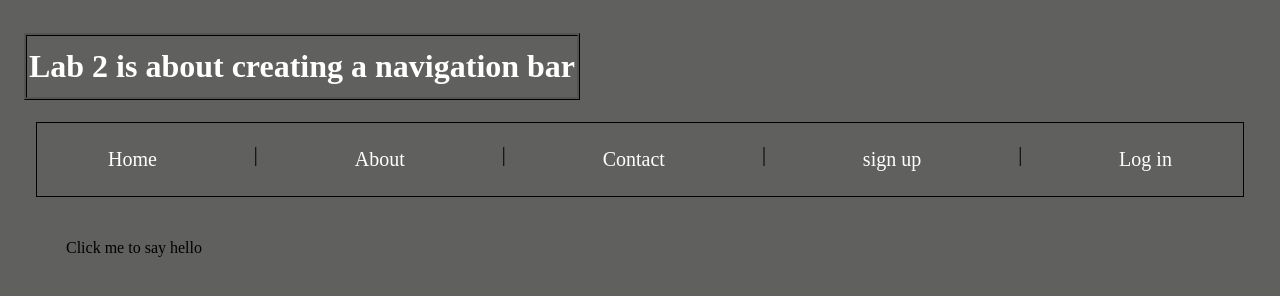
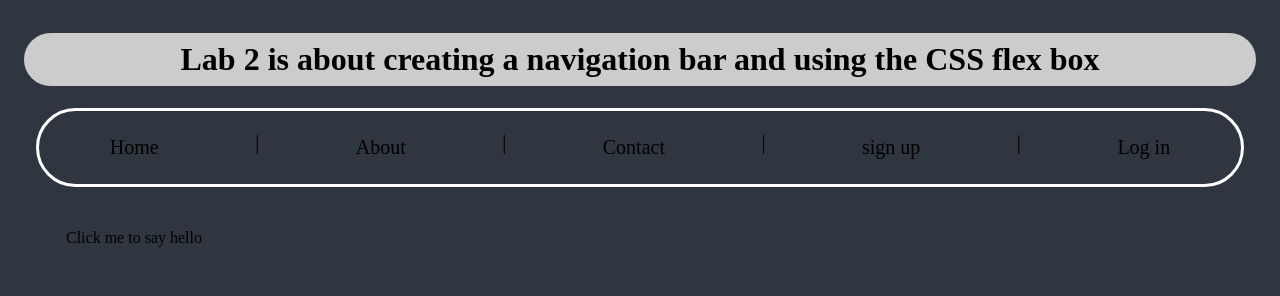
Before and after one commit to KMan97/Lab-3-github, a plain HTML site: page index.html in a window 1280 px wide. Drawn offline with Linux system fonts and the light colour scheme.

Commit message:
my first commit

```diff
--- a/index.html
+++ b/index.html
@@ -7,7 +7,7 @@
 
   </head>
   <body>
-    <h1 class="header"> Lab 2 is about creating a navigation bar</h1>
+    <h1 class="header"> Lab 2 is about creating a navigation bar and using the CSS flex box</h1>
     <nav>
       <a href="#" id="home">Home</a> |
       <a href="#">About</a> |
--- a/scripts.js
+++ b/scripts.js
@@ -3,7 +3,7 @@ const click = document.getElementById('hello');
 click.addEventListener('click', greeting);
 
 function greeting() {
-  console.log("Hi !!");
+  alert("You clicked on this button !!")
 }
 
 
@@ -11,6 +11,8 @@ const click2 = document.getElementById('home');
 
 click2.addEventListener('click', home);
 
+
 function home() {
   console.log("Welcome !!");
+  alert("You clicked on home")
 }
--- a/style.css
+++ b/style.css
@@ -1,7 +1,7 @@
 html,
 body {
   margin: 12px;
-  background-color: #60605F;
+  background-color: #2f3640;
 }
 
 
@@ -11,21 +11,19 @@ nav {
   padding: 20px;
   justify-content:space-around;
   font-size: 20px;
-  border: 1px solid black;
-  box-sizing: border-box;
+  border: 3px solid white;
+  border-radius: 40px;
 }
 
 
+
+
  h1 {
-  display: flex;
-  border: 2px solid black;
-  border-width: medium;
-  border-style: ridge;
-  width: 550px;
-  padding-top: 12px;
-  padding-bottom: 12px;
-  color: white;
-  justify-content: center;
+   background: #ccc;
+   padding: 0.25em;
+   text-align: center;
+   border-radius: 40px
+
 
 }
 
@@ -38,16 +36,20 @@ p {
 a {
   text-decoration: none;
   padding: 5px;
-  color: white;
+  color: black;
   transition: 0.3s;
 }
 
 nav:hover {
+  border-radius: 40px;
   transition: 0.3s;
+
 }
 
 a:hover {
-  background-color: black;
+  background-color: white;
+  border-radius: 40px;
+
 
 }
 
```
